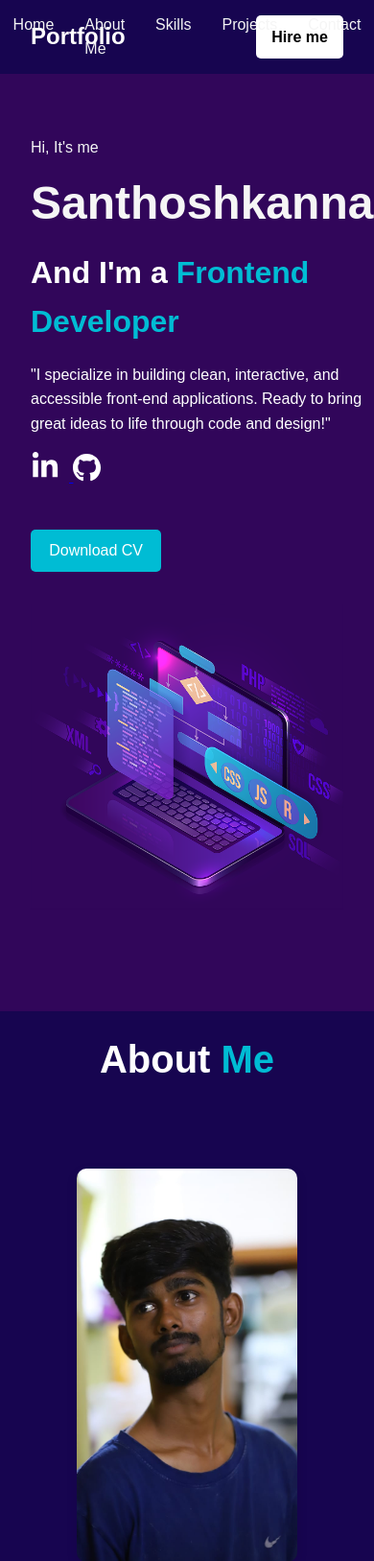
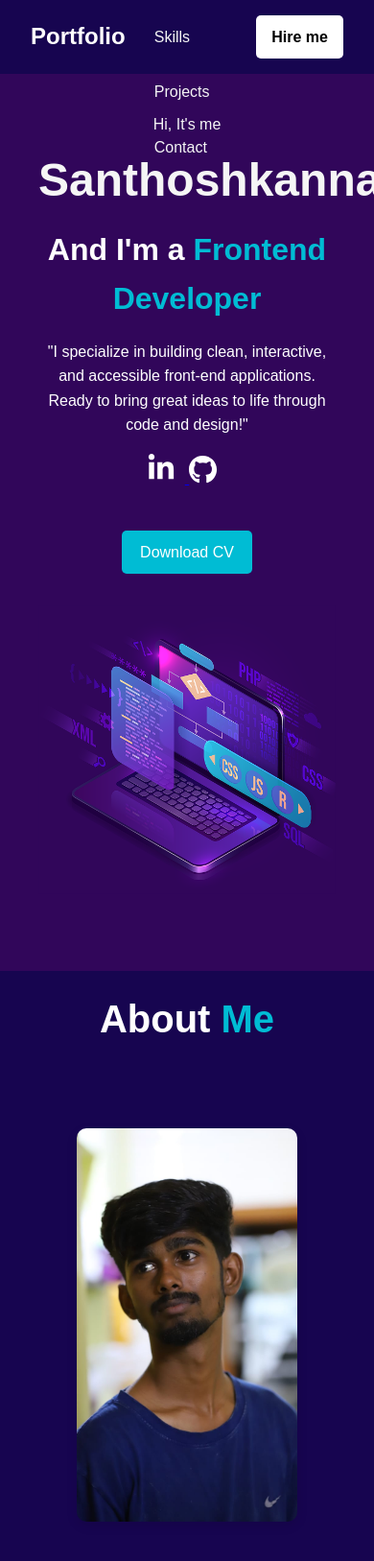
Before and after one commit to santhoshkanna021/Portfolio.., a Flask app: page / in a window 390 px wide; the page is wider, and only the part inside the window is pictured. Shown: the top 1627 px of that part at 96% size. Run offline with Flask 3, Linux system fonts and the light colour scheme.

Commit message:
Updated styles and other changes

```diff
--- a/static/Styles.css
+++ b/static/Styles.css
@@ -350,3 +350,38 @@ body {
   text-align: center;
   padding: 1rem;
 }
+/* Default styles (for desktop) */
+.hero {
+  display: flex;
+  justify-content: space-between;
+  padding: 40px;
+}
+
+/* Responsive for mobile */
+@media (max-width: 768px) {
+  .hero {
+    flex-direction: column;
+    text-align: center;
+  }
+
+  .hero-left, .hero-right {
+    width: 100%;
+  }
+
+  .nav-links {
+    flex-direction: column;
+  }
+
+  .projects-container {
+    flex-direction: column;
+  }
+
+  .project-card {
+    width: 100%;
+    margin-bottom: 20px;
+  }
+
+  .contact-container {
+    flex-direction: column;
+  }
+}
```
